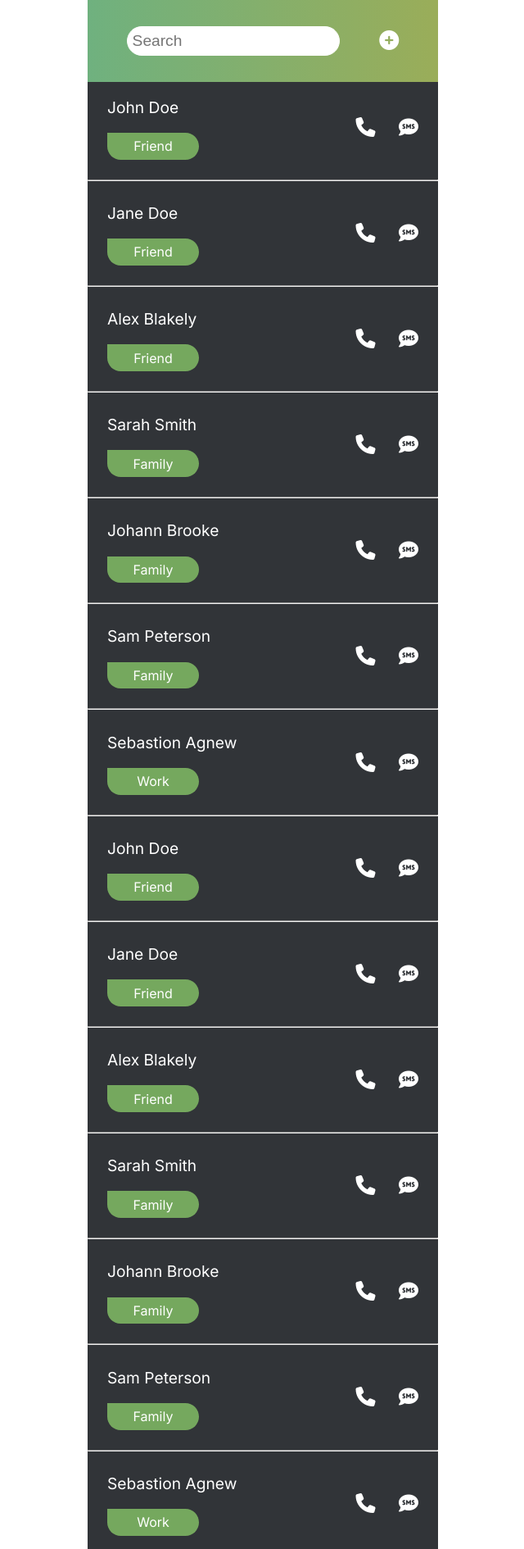
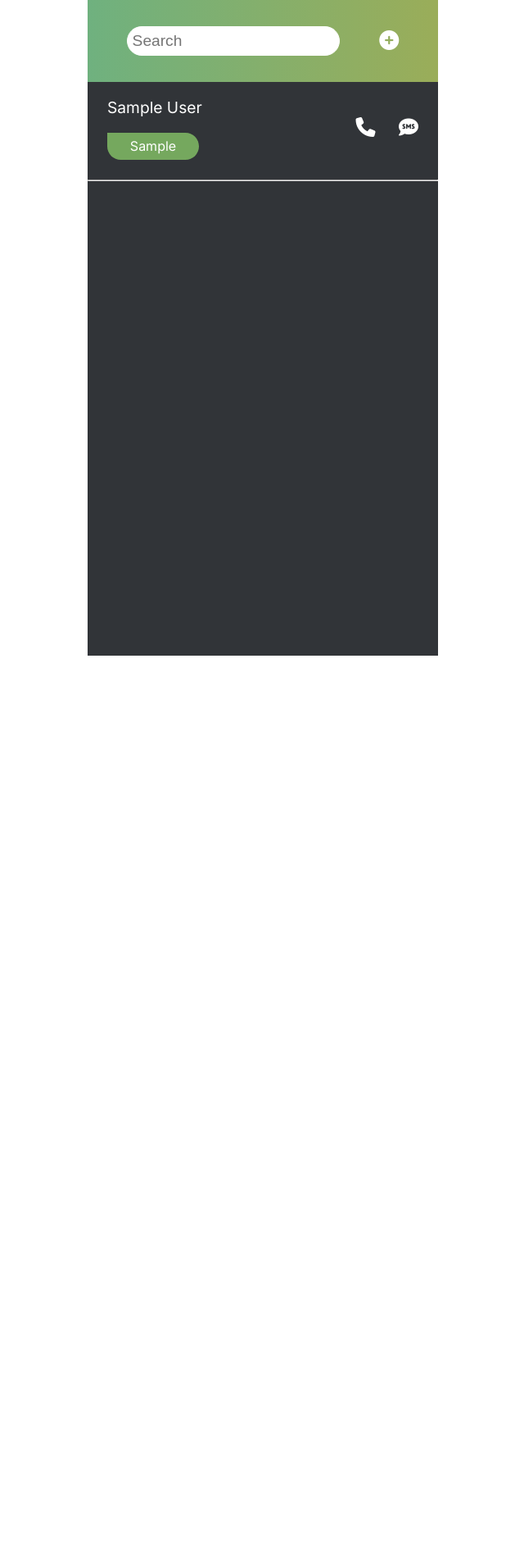
Before and after one commit to SadraTghvi/contanct_list, a Django app: template contact/templates/index.html in a window 1280 px wide. Shown: the whole page at 82% size, without its empty margins (319-959 px from the left). After the commit the page ends 800 px from the top, so only its background shows below. Run offline with Django 3.2, Linux system fonts and the light colour scheme; the template is opened without the code that fills it: values that come from a table or form of the project are taken from there, others are empty; tables that the repository leaves empty hold one stand-in row (values such as "Sample post"); some libraries are stand-ins or nearby versions.

Commit message:
looped contacts list thro the data base

```diff
--- a/contact/templates/index.html
+++ b/contact/templates/index.html
@@ -31,60 +31,12 @@
 		<!--  CONTACT LIST -->
 		<section class="contacts-library">
 			<ul class="contacts-list">
-
+				{% for contact in contacts reversed %}
 				<a href="contact-profile.html">
 					<div class="contact-section">
 						<li class="list__item">
-							<p class="contact-name">John Doe</p>
-							<p class="relationship">Friend</p>
-						</li>
-
-						<li class="list__item">
-							<i class="fas fa-phone"></i>
-							<i class="fas fa-sms text"></i>
-						</li>
-					</div>
-				</a>
-
-				<hr>
-
-				<a href="contact-profile.html">
-					<div class="contact-section">
-						<li class="list__item">
-							<p class="contact-name">Jane Doe</p>
-							<p class="relationship">Friend</p>
-						</li>
-
-						<li class="list__item">
-							<i class="fas fa-phone"></i>
-							<i class="fas fa-sms text"></i>
-						</li>
-					</div>
-				</a>
-
-				<hr>
-
-				<a href="contact-profile.html">
-					<div class="contact-section">
-						<li class="list__item">
-							<p class="contact-name">Alex Blakely</p>
-							<p class="relationship">Friend</p>
-						</li>
-
-						<li class="list__item">
-							<i class="fas fa-phone"></i>
-							<i class="fas fa-sms text"></i>
-						</li>
-					</div>
-				</a>
-
-				<hr>
-
-				<a href="contact-profile.html">
-					<div class="contact-section">
-						<li class="list__item">
-							<p class="contact-name">Sarah Smith</p>
-							<p class="relationship">Family</p>
+							<p class="contact-name">{{contact.full_name}}</p>
+							<p class="relationship">{{contact.relationship}}</p>
 						</li>
 						<li class="list__item">
 							<i class="fas fa-phone"></i>
@@ -92,154 +44,8 @@
 						</li>
 					</div>
 				</a>
-
+				{% endfor %}
 				<hr>
-
-				<a href="contact-profile.html">
-					<div class="contact-section">
-						<li class="list__item">
-							<p class="contact-name">Johann Brooke</p>
-							<p class="relationship">Family</p>
-						</li>
-						<li class="list__item">
-							<i class="fas fa-phone"></i>
-							<i class="fas fa-sms text"></i>
-						</li>
-					</div>
-				</a>
-
-				<hr>
-
-
-				<a href="contact-profile.html">
-					<div class="contact-section">
-						<li class="list__item">
-							<p class="contact-name">Sam Peterson</p>
-							<p class="relationship">Family</p>
-						</li>
-						<li class="list__item">
-							<i class="fas fa-phone"></i>
-							<i class="fas fa-sms text"></i>
-						</li>
-					</div>
-				</a>
-
-				<hr>
-
-				<a href="contact-profile.html">
-					<div class="contact-section">
-						<li class="list__item">
-							<p class="contact-name">Sebastion Agnew</p>
-							<p class="relationship">Work</p>
-						</li>
-						<li class="list__item">
-							<i class="fas fa-phone"></i>
-							<i class="fas fa-sms text"></i>
-						</li>
-					</div>
-				</a>
-
-				<hr>
-
-				<a href="contact-profile.html">
-					<div class="contact-section">
-						<li class="list__item">
-							<p class="contact-name">John Doe</p>
-							<p class="relationship">Friend</p>
-						</li>
-						<li class="list__item">
-							<i class="fas fa-phone"></i>
-							<i class="fas fa-sms text"></i>
-						</li>
-					</div>
-				</a>
-
-				<hr>
-				<div class="contact-section">
-					<li class="list__item">
-						<p class="contact-name">Jane Doe</p>
-						<p class="relationship">Friend</p>
-					</li>
-					<li class="list__item">
-						<i class="fas fa-phone"></i>
-						<i class="fas fa-sms text"></i>
-					</li>
-				</div>
-
-				<hr>
-
-				<a href="contact-profile.html">
-					<div class="contact-section">
-						<li class="list__item">
-							<p class="contact-name">Alex Blakely</p>
-							<p class="relationship">Friend</p>
-						</li>
-						<li class="list__item">
-							<i class="fas fa-phone"></i>
-							<i class="fas fa-sms text"></i>
-						</li>
-					</div>
-				</a>
-
-				<hr>
-
-				<a href="contact-profile.html">
-					<div class="contact-section">
-						<li class="list__item">
-							<p class="contact-name">Sarah Smith</p>
-							<p class="relationship">Family</p>
-						</li>
-						<li class="list__item">
-							<i class="fas fa-phone"></i>
-							<i class="fas fa-sms text"></i>
-						</li>
-					</div>
-				</a>
-
-				<hr>
-
-				<a href="contact-profile.html">
-					<div class="contact-section">
-						<li class="list__item">
-							<p class="contact-name">Johann Brooke</p>
-							<p class="relationship">Family</p>
-						</li>
-						<li class="list__item">
-							<i class="fas fa-phone"></i>
-							<i class="fas fa-sms text"></i>
-						</li>
-					</div>
-				</a>
-
-				<hr>
-
-				<a href="contact-profile.html">
-					<div class="contact-section">
-						<li class="list__item">
-							<p class="contact-name">Sam Peterson</p>
-							<p class="relationship">Family</p>
-						</li>
-						<li class="list__item">
-							<i class="fas fa-phone"></i>
-							<i class="fas fa-sms text"></i>
-						</li>
-					</div>
-				</a>
-
-				<hr>
-
-				<a href="contact-profile.html">
-					<div class="contact-section">
-						<li class="list__item">
-							<p class="contact-name">Sebastion Agnew</p>
-							<p class="relationship">Work</p>
-						</li>
-						<li class="list__item">
-							<i class="fas fa-phone"></i>
-							<i class="fas fa-sms text"></i>
-						</li>
-					</div>
-				</a>
 			</ul>
 		</section>
 	</div>
```
